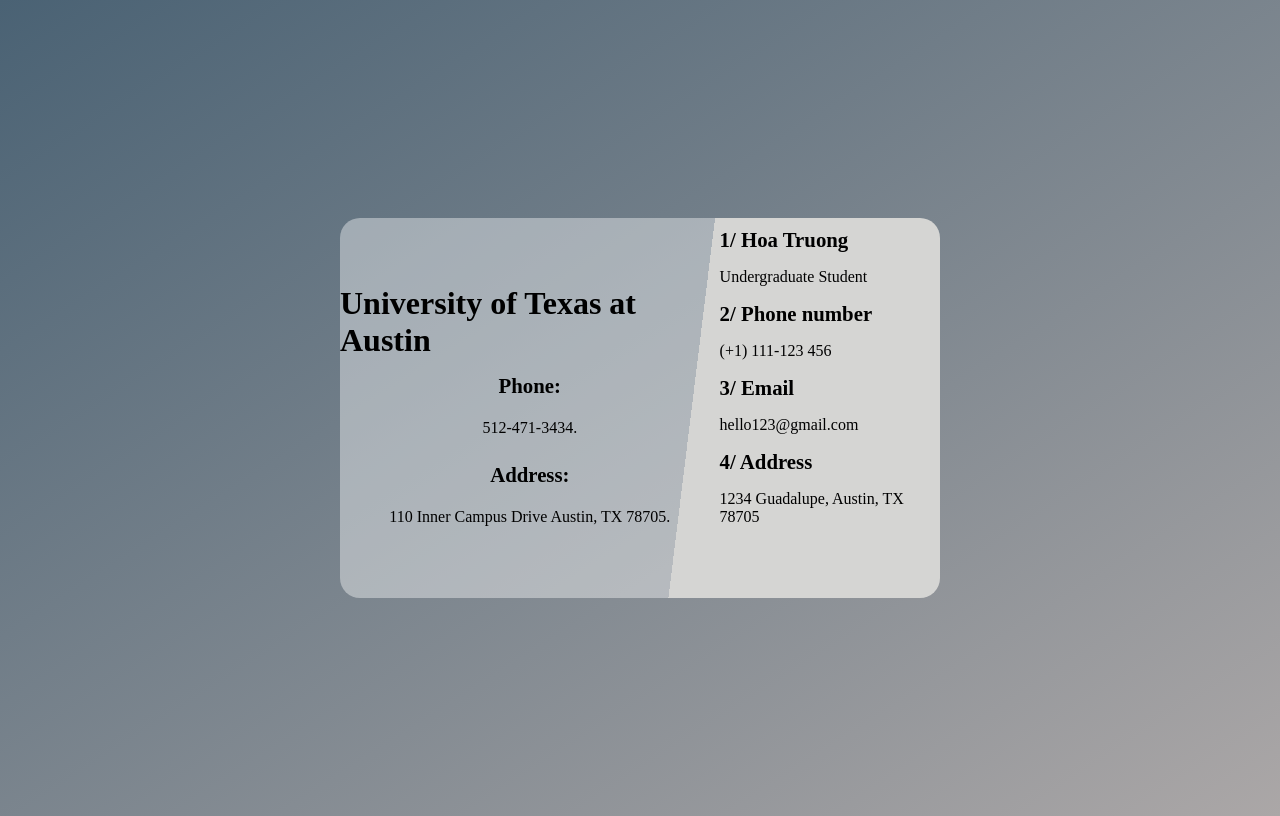
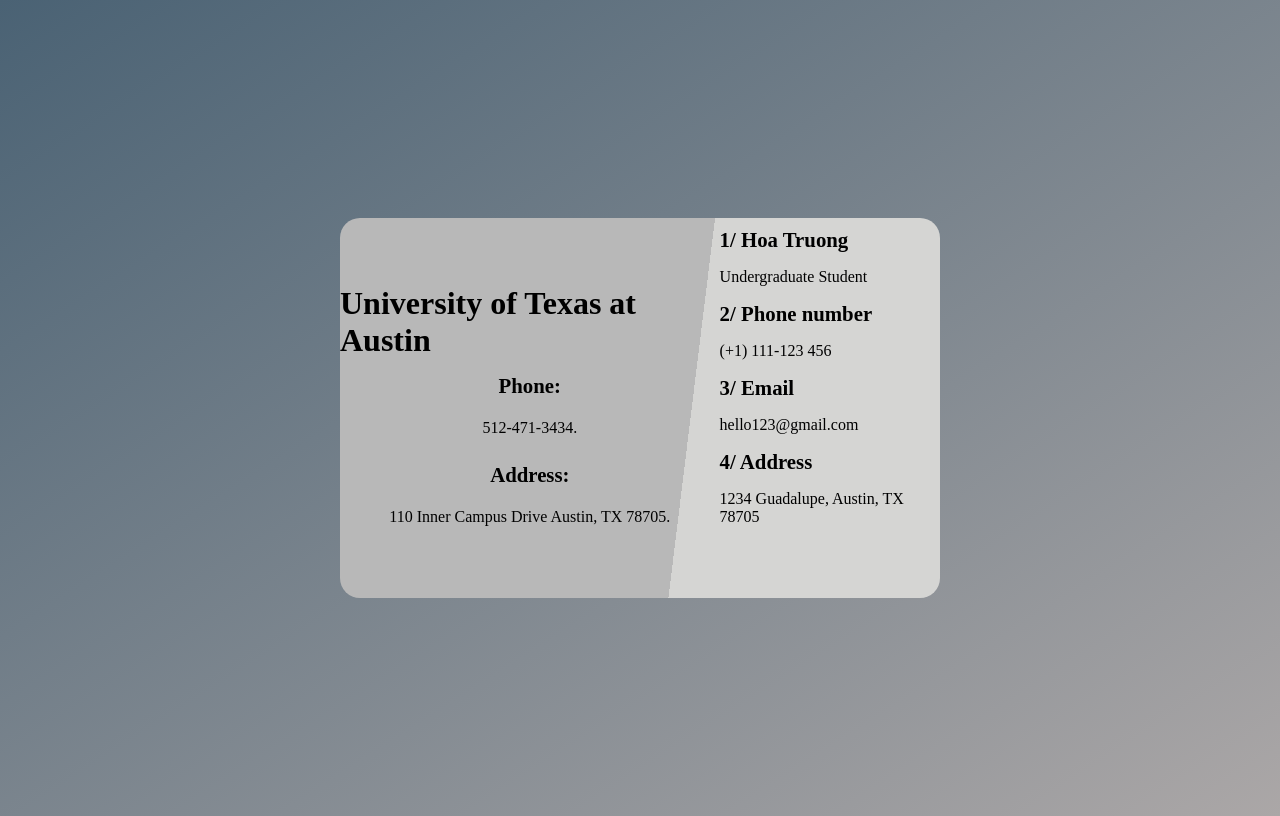
Before and after one commit to tonytruong123/BusinessCard, a plain HTML site: page index.html in a window 1280 px wide. Drawn offline with Linux system fonts and the light colour scheme; grey boxes are pictures that could not be loaded.

Commit message:
Update index.html

```diff
--- a/index.html
+++ b/index.html
@@ -56,7 +56,7 @@
         }
 
         .content_front{
-            background: linear-gradient(97deg,rgba(255, 255, 255, 0.4) 58%,#d5d5d3 0);
+            background: linear-gradient(97deg,#b8b8b8 58%,#d5d5d3 0);
         }
 
         .left_side{
```
